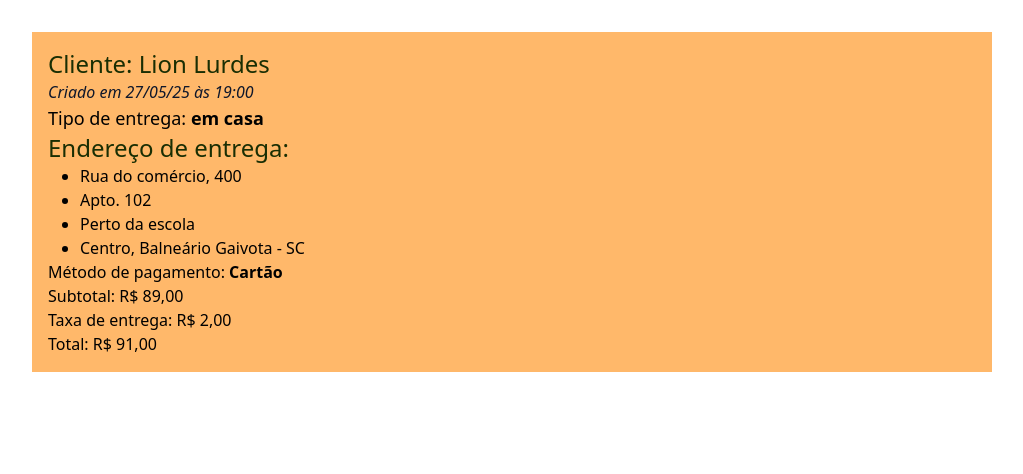
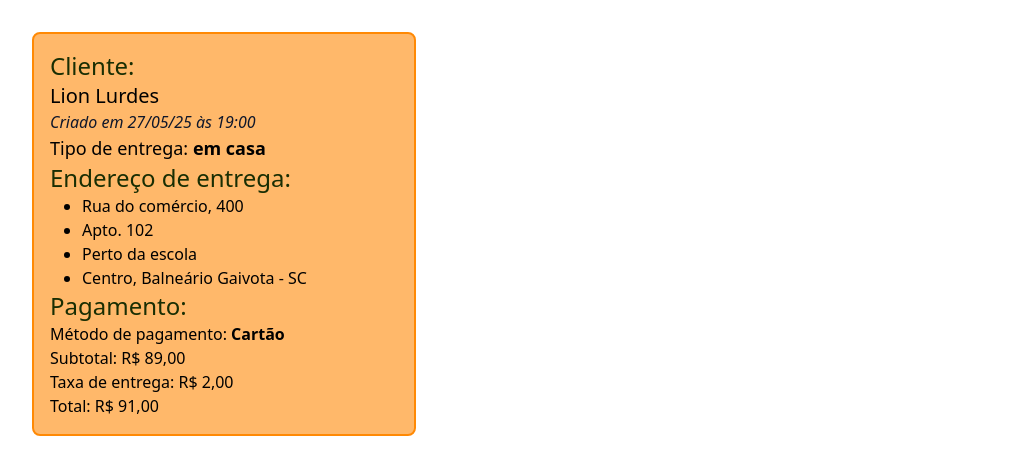
Before and after one commit to swtz/geladinha-delivery, a React (Vite) app: page / in a window 1280 px wide. Shown: the top 474 px of the page, without its empty margins (128-1151 px from the left). Built offline with nearby package versions, Linux system fonts and the light colour scheme.

Commit message:
Styled the card and separated its content into divs.

```diff
--- a/src/components/DeliveryCard/index.tsx
+++ b/src/components/DeliveryCard/index.tsx
@@ -1,13 +1,28 @@
+import clsx from "clsx";
 import { CurrencyValue } from "../CurrencyValue";
 
 export function DeliveryCard() {
   return (
-    <div className="p-4 bg-orange-300">
-      <h2 className="text-2xl text-lime-950">Cliente: Lion Lurdes</h2>
-      <span className="italic text-slate-900">Criado em 27/05/25 às 19:00</span>
+    <div
+      className={clsx(
+        "max-w-sm p-4",
+        "bg-orange-300 text-black",
+        "rounded-lg",
+        "border-2 border-orange-400",
+        "cursor-pointer transition",
+        "hover:brightness-110"
+      )}
+    >
+      <div>
+        <h3 className="text-2xl text-lime-950">Cliente:</h3>
+        <h2 className="text-xl">Lion Lurdes</h2>
+        <span className="italic text-slate-900">
+          Criado em 27/05/25 às 19:00
+        </span>
         <p className="text-lg">
           Tipo de entrega: <b>em casa</b>
         </p>
+      </div>
       <div>
         <h3 className="text-2xl text-lime-950">Endereço de entrega:</h3>
         <ul className="list-disc pl-8">
@@ -17,6 +32,8 @@ export function DeliveryCard() {
           <li>Centro, Balneário Gaivota - SC</li>
         </ul>
       </div>
+      <div>
+        <h3 className="text-2xl text-lime-950">Pagamento:</h3>
         <p>
           Método de pagamento: <b>Cartão</b>
         </p>
@@ -30,5 +47,6 @@ export function DeliveryCard() {
           Total: <CurrencyValue value={91.0} />
         </p>
       </div>
+    </div>
   );
 }
```
Lines whose indentation alone changed are shown as unchanged.
